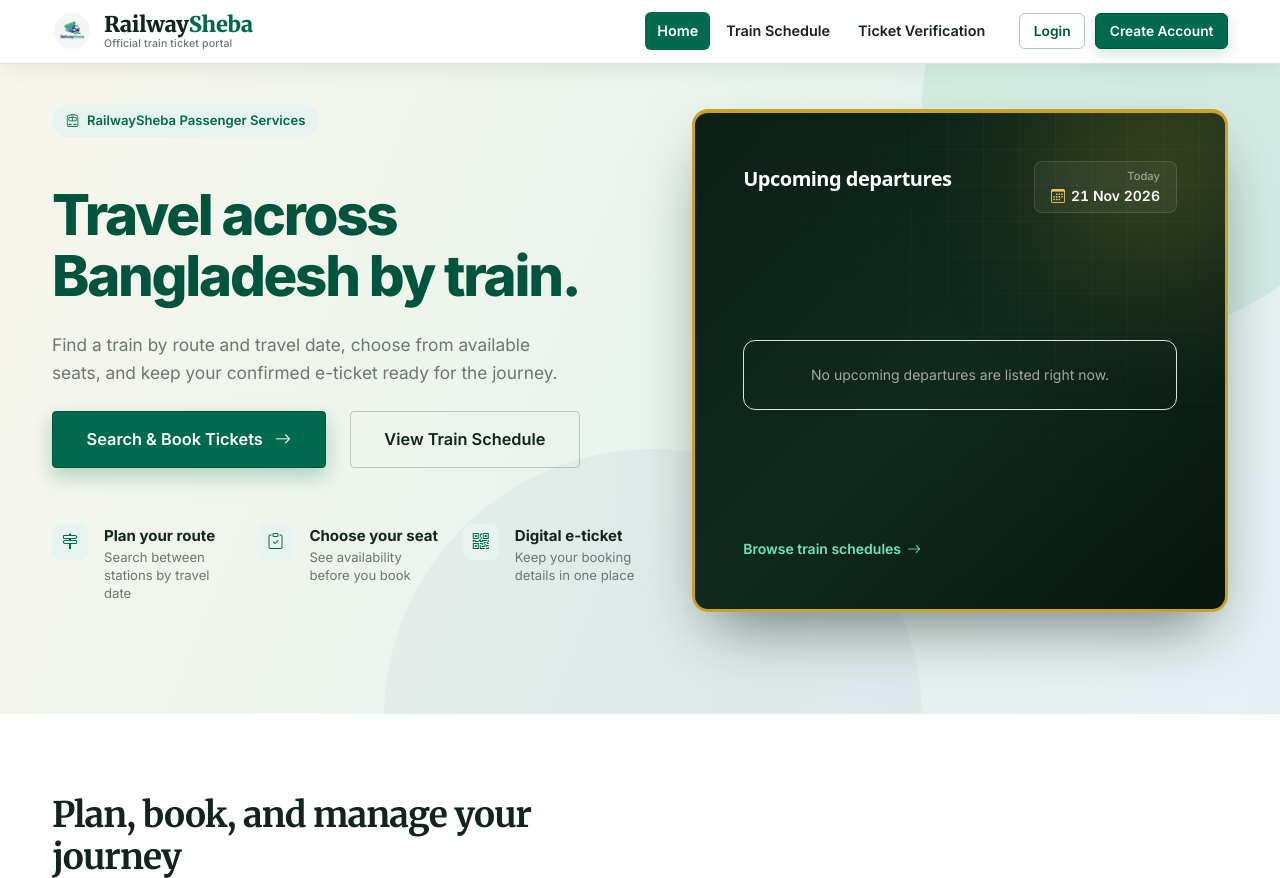
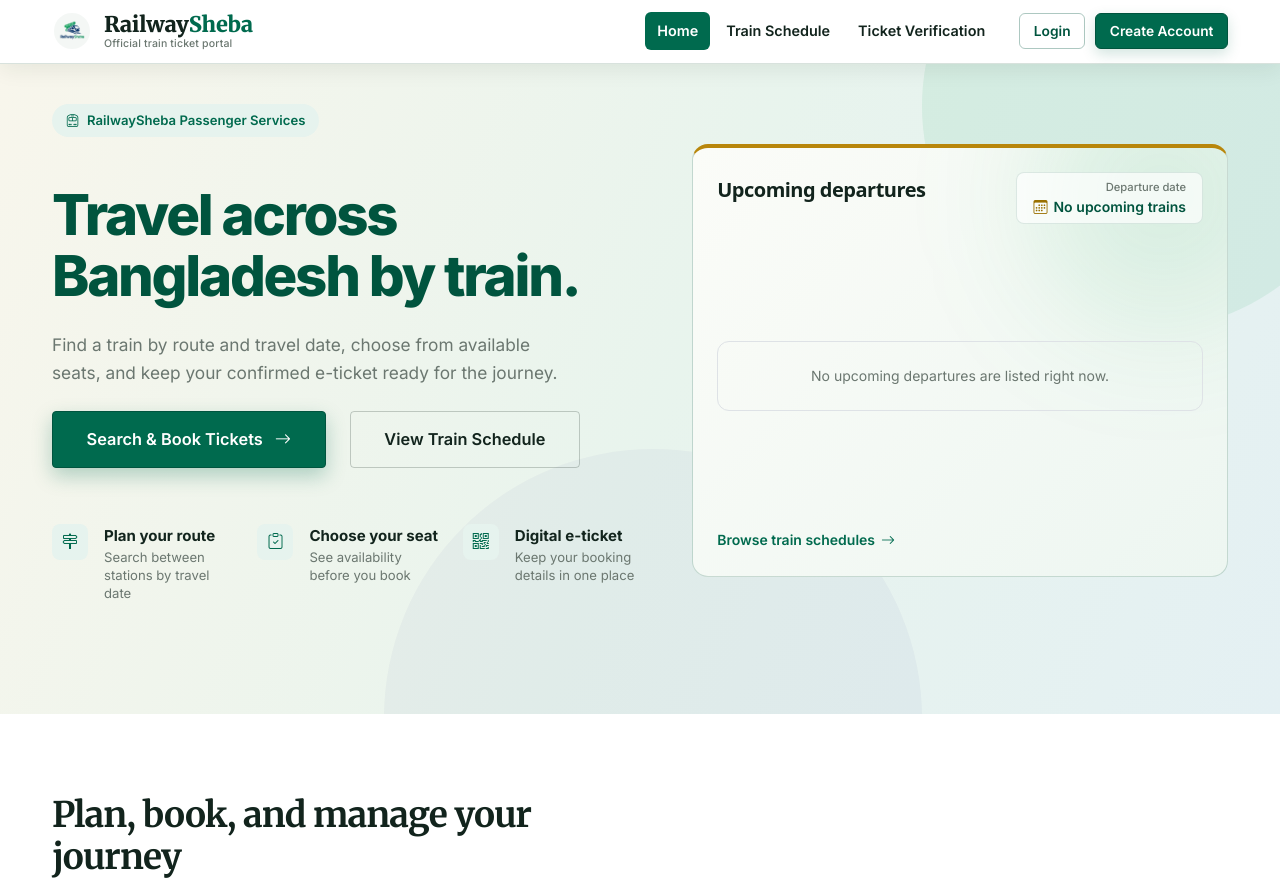
Before and after one commit to simanto-saha/Railway_Ticket, a Django app: page / in a window 1280 px wide. Shown: the part 31-909 px from the top of the page. Run offline with Django 5.2, Linux system fonts and the light colour scheme; data that the repository does not hold is empty; some libraries are stand-ins or nearby versions.

Commit message:
perfect UI

```diff
--- a/Ticket/Main_Interface/templates/Main_Interface/home_page.html
+++ b/Ticket/Main_Interface/templates/Main_Interface/home_page.html
@@ -54,19 +54,27 @@
     font-weight:800;
     letter-spacing:-.04em;
   }
-  .board-grid {
-    background-image:
-      linear-gradient(rgba(255,255,255,.035) 1px, transparent 1px),
-      linear-gradient(90deg, rgba(255,255,255,.035) 1px, transparent 1px);
-    background-size: 36px 36px;
-    -webkit-mask-image: radial-gradient(ellipse at 70% 0%, #000 0%, transparent 70%);
-            mask-image: radial-gradient(ellipse at 70% 0%, #000 0%, transparent 70%);
+  .departure-board {
+    border:1px solid rgba(0,84,62,.2);
+    border-top:4px solid var(--gold);
+    background:linear-gradient(135deg,#fbfcf8 0%,#edf6f1 100%);
   }
+  .departure-board .bd-soft{ border-color:rgba(0,84,62,.14) !important; }
+  .departure-board .bd-line{ border-bottom-color:rgba(0,84,62,.14) !important; }
+  .departure-feature{
+    background:rgba(255,255,255,.78);
+    backdrop-filter:blur(8px);
+  }
+  .departure-date{
+    border:1px solid rgba(0,84,62,.12);
+    background:rgba(255,255,255,.68);
+  }
+  .departure-glow{ background:rgba(26,166,95,.13); }
   .bd-soft { border: 1px solid rgba(255,255,255,.12) !important; }
   .bd-line { border-bottom: 1px solid rgba(255,255,255,.09) !important; }
   .route-line {
     height: 2px;
-    background-image: repeating-linear-gradient(90deg, rgba(255,255,255,.35) 0 6px, transparent 6px 12px);
+    background-image: repeating-linear-gradient(90deg, rgba(0,106,78,.38) 0 6px, transparent 6px 12px);
   }
   /* Step connector (desktop only) */
   @media (min-width: 1024px) {
@@ -144,55 +152,55 @@
     </div>
 
     <!-- Departure board -->
-    <div class="relative overflow-hidden rounded-2xl border-t-4 border-solid border-gold bg-gradient-to-br from-board-800 via-board-700 to-board-900 p-5 shadow-[0_30px_60px_-20px_rgba(7,22,15,0.55)] sm:p-6">
-      <div class="board-grid pointer-events-none absolute inset-0"></div>
-      <div class="pointer-events-none absolute -right-16 -top-20 h-64 w-64 rounded-full bg-gold/20 blur-3xl"></div>
+    <div class="departure-board relative overflow-hidden rounded-2xl p-4 sm:p-5">
+      <div class="departure-glow pointer-events-none absolute -right-16 -top-20 h-64 w-64 rounded-full blur-3xl"></div>
 
-      <div class="relative flex min-h-[400px] flex-col justify-between gap-5">
+      <div class="relative flex min-h-[380px] flex-col justify-between gap-4">
+        {% with first=featured_schedules.0 %}
 
         <div class="flex items-start justify-between gap-4">
           <div>
-            <h2 class="m-0 mt-1 font-sans text-xl font-semibold tracking-tight text-white">Upcoming departures</h2>
+            <h2 class="m-0 mt-1 font-sans text-xl font-semibold tracking-tight text-[color:var(--ink)]">Upcoming departures</h2>
           </div>
-          <div class="bd-soft rounded-lg bg-white/5 px-3 py-1.5 text-right">
-            <p class="m-0 text-[0.7rem] font-medium text-white/50">Today</p>
-            <p class="m-0 flex items-center gap-1.5 text-sm font-semibold tabular-nums text-white">
-              <i class="bi bi-calendar3 text-gold-soft"></i>{% now "d M Y" %}
+          <div class="departure-date rounded-lg px-3 py-1.5 text-right">
+            <p class="m-0 text-[0.7rem] font-medium text-[color:var(--charcoal-soft)]">Departure date</p>
+            <p class="m-0 flex items-center gap-1.5 text-sm font-semibold tabular-nums text-[color:var(--flag-green-2)]">
+              <i class="bi bi-calendar3 text-[#9a7000]"></i>
+              {% if first %}{{ first.departure_time|date:"d M Y" }}{% else %}No upcoming trains{% endif %}
             </p>
           </div>
         </div>
 
-        {% with first=featured_schedules.0 %}
         {% if first %}
-        <div class="bd-soft rounded-xl bg-white/[0.05] p-4 backdrop-blur-sm">
-          <div class="mb-3 flex items-center justify-between gap-3 text-xs font-medium text-white/60">
+        <div class="departure-feature bd-soft rounded-xl p-3">
+          <div class="mb-3 flex items-center justify-between gap-3 text-xs font-medium text-[color:var(--charcoal-soft)]">
             <span class="inline-flex items-center gap-2">
               <span class="rounded bg-gold/90 px-1.5 py-0.5 text-[0.68rem] font-bold text-board-900">Next</span>
               {{ first.train.train_name }}
             </span>
-            <span class="tabular-nums">{% now "D, d M" %}</span>
+            <span class="tabular-nums">{{ first.departure_time|date:"D, d M" }}</span>
           </div>
 
           <div class="grid grid-cols-[1fr_auto_1fr] items-center gap-3">
             <div class="min-w-0">
-              <p class="m-0 text-lg font-semibold leading-tight text-white sm:text-2xl">{{ first.source_station }}</p>
-              <p class="m-0 mt-1.5 text-base font-semibold tabular-nums text-gold-soft">{{ first.departure_time|date:"h:i A" }}</p>
+              <p class="m-0 text-lg font-semibold leading-tight text-[color:var(--ink)] sm:text-2xl">{{ first.source_station }}</p>
+              <p class="m-0 mt-1.5 text-base font-semibold tabular-nums text-[#9a7000]">{{ first.departure_time|date:"h:i A" }}</p>
             </div>
 
             <div class="flex w-16 items-center gap-1.5 sm:w-24" aria-hidden="true">
               <span class="route-line flex-1"></span>
-              <i class="bi bi-train-front text-base text-gold-soft"></i>
+              <i class="bi bi-train-front text-base text-[#9a7000]"></i>
               <span class="route-line flex-1"></span>
             </div>
 
             <div class="min-w-0 text-right">
-              <p class="m-0 text-lg font-semibold leading-tight text-white sm:text-2xl">{{ first.destination_station }}</p>
-              <p class="m-0 mt-1.5 text-sm text-white/50">Destination</p>
+              <p class="m-0 text-lg font-semibold leading-tight text-[color:var(--ink)] sm:text-2xl">{{ first.destination_station }}</p>
+              <p class="m-0 mt-1.5 text-sm text-[color:var(--charcoal-soft)]">Destination</p>
             </div>
           </div>
         </div>
         {% else %}
-        <div class="rounded-xl border border-dashed border-white/20 p-6 text-center text-sm text-white/60">
+        <div class="rounded-xl border border-dashed border-[#bdd8cb] p-6 text-center text-sm text-[color:var(--charcoal-soft)]">
           No upcoming departures are listed right now.
         </div>
         {% endif %}
@@ -200,29 +208,32 @@
 
         <div>
           {% if featured_schedules %}
-          <div class="bd-line grid grid-cols-[1fr_auto] gap-4 pb-2 text-xs font-medium text-white/45">
+          <div class="bd-line grid grid-cols-[1fr_auto] gap-4 pb-2 text-xs font-medium text-[color:var(--charcoal-soft)]">
             <span>Train and route</span>
-            <span>Departs on {% now "d M" %}</span>
+            <span>Departure</span>
           </div>
           <ul class="m-0 list-none p-0">
             {% for schedule in featured_schedules %}
-            <li class="{% if not forloop.last %}bd-line {% endif %}grid grid-cols-[1fr_auto] items-center gap-4 py-2">
+            <li class="{% if not forloop.last %}bd-line {% endif %}grid grid-cols-[1fr_auto] items-center gap-4 py-1.5">
               <div class="min-w-0">
-                <p class="m-0 truncate text-sm font-semibold text-white">{{ schedule.train.train_name }}</p>
-                <p class="m-0 mt-0.5 truncate text-xs text-white/55">{{ schedule.source_station }} to {{ schedule.destination_station }}</p>
+                <p class="m-0 truncate text-sm font-semibold text-[color:var(--ink)]">{{ schedule.train.train_name }}</p>
+                <p class="m-0 mt-0.5 truncate text-xs text-[color:var(--charcoal-soft)]">{{ schedule.source_station }} to {{ schedule.destination_station }}</p>
               </div>
-              <time class="rounded-md bg-white/[0.07] px-2.5 py-1 text-sm font-semibold tabular-nums text-gold-soft">
-                {{ schedule.departure_time|date:"h:i A" }}
-              </time>
+              <div class="flex flex-col items-end gap-1">
+                <span class="text-[0.68rem] leading-none text-[color:var(--charcoal-soft)]">{{ schedule.departure_time|date:"d M Y" }}</span>
+                <time class="rounded-md bg-[#e6f3ee] px-2.5 py-1 text-sm font-semibold tabular-nums text-[color:var(--flag-green-2)]">
+                  {{ schedule.departure_time|date:"h:i A" }}
+                </time>
+              </div>
             </li>
             {% endfor %}
           </ul>
-          <a href="{% url 'train_schedule' %}" class="mt-3 inline-flex items-center gap-1.5 text-sm font-semibold text-emerald-300 no-underline hover:text-emerald-200">
+          <a href="{% url 'train_schedule' %}" class="mt-3 inline-flex items-center gap-1.5 text-sm font-semibold text-[color:var(--flag-green)] no-underline hover:text-[color:var(--flag-green-2)]">
             {% if has_more_schedules %}View all train schedules{% else %}Open train schedule{% endif %}
             <i class="bi bi-arrow-right"></i>
           </a>
           {% else %}
-          <a href="{% url 'train_schedule' %}" class="inline-flex items-center gap-1.5 text-sm font-semibold text-emerald-300 no-underline hover:text-emerald-200">
+          <a href="{% url 'train_schedule' %}" class="inline-flex items-center gap-1.5 text-sm font-semibold text-[color:var(--flag-green)] no-underline hover:text-[color:var(--flag-green-2)]">
             Browse train schedules <i class="bi bi-arrow-right"></i>
           </a>
           {% endif %}
```
Also changed, not shown: Ticket/Main_Interface/tests.py (+7 -0 lines).
